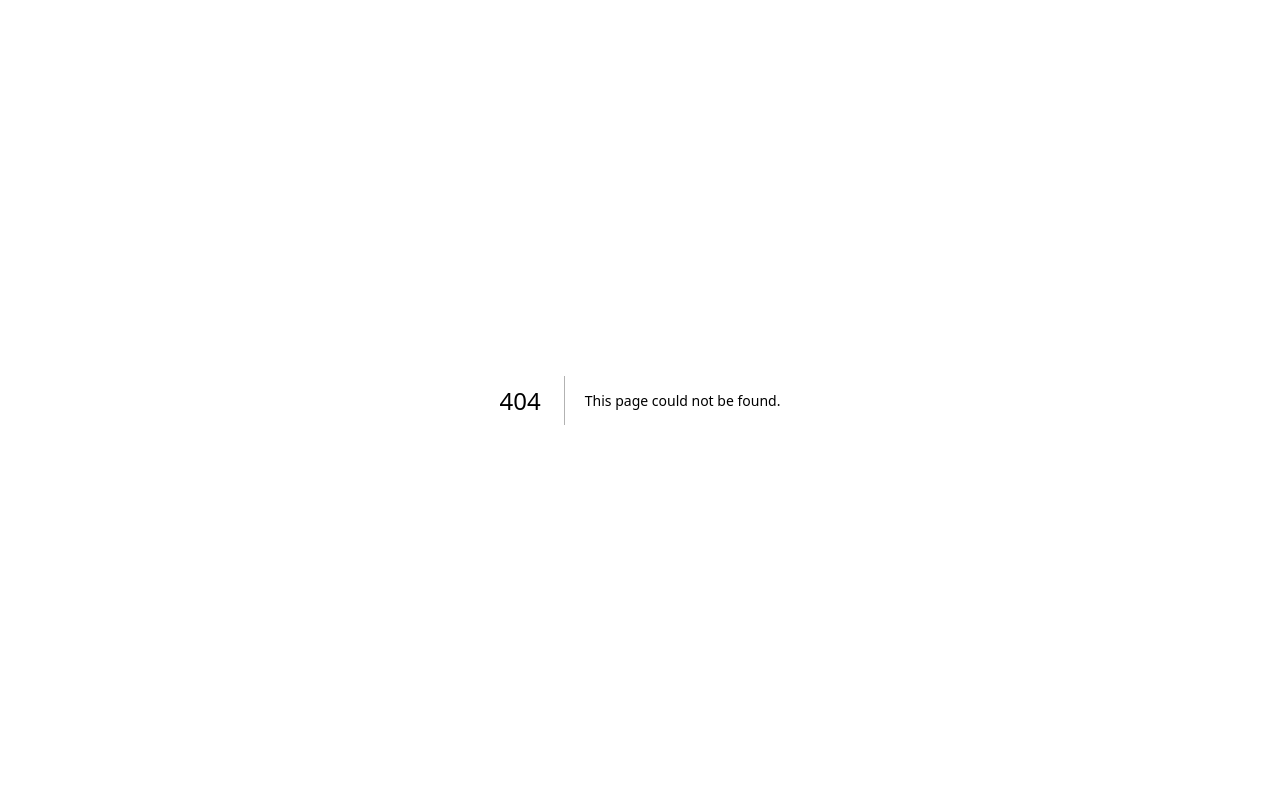
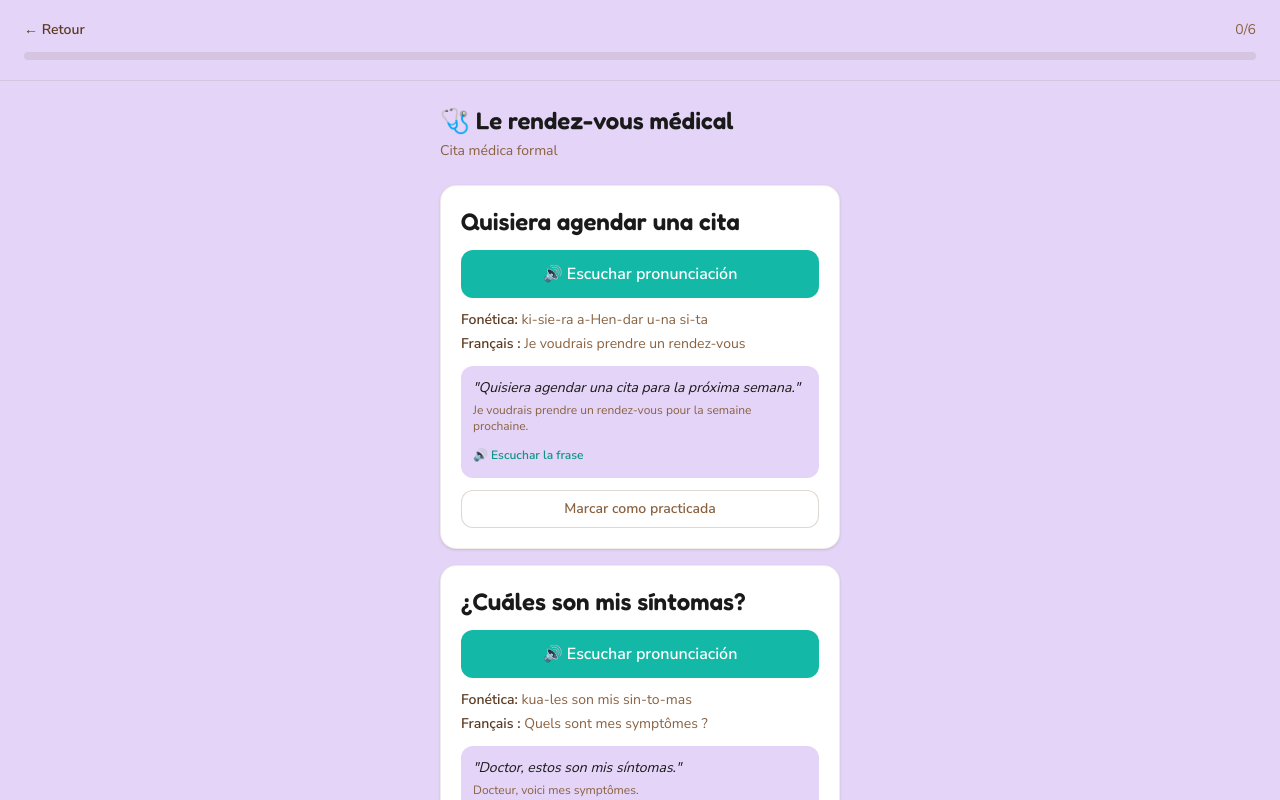
Before and after one commit to Cosamane/francenol, a Next.js app: page /lecciones/cita-medica in a window 1280 px wide. Before the commit this address had no page. Shown: the top 800 px of the page. Built offline with nearby package versions, Linux system fonts and the light colour scheme.

Commit message:
Agrega modismos, cita medica y tramites a Experto

```diff
--- /dev/null
+++ b/src/app/lecciones/cita-medica/page.js
@@ -0,0 +1,15 @@
+"use client";
+
+import PlantillaLeccion from "@/components/PlantillaLeccion";
+import citaMedica from "@/data/lecciones/citaMedica";
+
+export default function LeccionCitaMedica() {
+  return (
+    <PlantillaLeccion
+      emoji="🩺"
+      tituloFr="Le rendez-vous médical"
+      tituloEs="Cita médica formal"
+      palabras={citaMedica}
+    />
+  );
+}
--- /dev/null
+++ b/src/app/lecciones/modismos/page.js
@@ -0,0 +1,15 @@
+"use client";
+
+import PlantillaLeccion from "@/components/PlantillaLeccion";
+import modismos from "@/data/lecciones/modismos";
+
+export default function LeccionModismos() {
+  return (
+    <PlantillaLeccion
+      emoji="💭"
+      tituloFr="Expressions idiomatiques"
+      tituloEs="Modismos mexicanos"
+      palabras={modismos}
+    />
+  );
+}
--- /dev/null
+++ b/src/app/lecciones/tramites/page.js
@@ -0,0 +1,15 @@
+"use client";
+
+import PlantillaLeccion from "@/components/PlantillaLeccion";
+import tramites from "@/data/lecciones/tramites";
+
+export default function LeccionTramites() {
+  return (
+    <PlantillaLeccion
+      emoji="📋"
+      tituloFr="Les démarches administratives"
+      tituloEs="Trámites y burocracia"
+      palabras={tramites}
+    />
+  );
+}
--- a/src/app/page.js
+++ b/src/app/page.js
@@ -28,6 +28,9 @@ const lecciones = [
   { icon: "🗣️", fr: "Expressions courantes", es: "Dichos y frases coloquiales", slug: "dichos", nivel: "experto" },
   { icon: "🍽️", fr: "Au restaurant", es: "En el restaurante", slug: "restaurante", nivel: "experto" },
   { icon: "💻", fr: "La vie au travail", es: "Vida laboral", slug: "vida-laboral", nivel: "experto" },
+  { icon: "💭", fr: "Expressions idiomatiques", es: "Modismos mexicanos", slug: "modismos", nivel: "experto" },
+  { icon: "🩺", fr: "Le rendez-vous médical", es: "Cita médica formal", slug: "cita-medica", nivel: "experto" },
+  { icon: "📋", fr: "Les démarches administratives", es: "Trámites y burocracia", slug: "tramites", nivel: "experto" },
 ];
 
 export default function Home() {
--- /dev/null
+++ b/src/data/lecciones/citaMedica.js
@@ -0,0 +1,10 @@
+const citaMedica = [
+  { es: "Quisiera agendar una cita", fonetica: "ki-sie-ra a-Hen-dar u-na si-ta", fr: "Je voudrais prendre un rendez-vous", frase: "Quisiera agendar una cita para la próxima semana.", fraseFr: "Je voudrais prendre un rendez-vous pour la semaine prochaine." },
+  { es: "¿Cuáles son mis síntomas?", fonetica: "kua-les son mis sin-to-mas", fr: "Quels sont mes symptômes ?", frase: "Doctor, estos son mis síntomas.", fraseFr: "Docteur, voici mes symptômes." },
+  { es: "Soy alérgico/a a...", fonetica: "soy a-ler-Hi-ko a", fr: "Je suis allergique à...", frase: "Soy alérgica a la penicilina.", fraseFr: "Je suis allergique à la pénicilline." },
+  { es: "¿Necesito receta médica?", fonetica: "ne-se-si-to re-se-ta me-di-ka", fr: "J'ai besoin d'une ordonnance ?", frase: "¿Necesito receta médica para esto?", fraseFr: "J'ai besoin d'une ordonnance pour ça ?" },
+  { es: "el seguro médico", fonetica: "el se-gu-ro me-di-ko", fr: "l'assurance maladie", frase: "¿Aceptan mi seguro médico?", fraseFr: "Vous acceptez mon assurance maladie ?" },
+  { es: "los resultados", fonetica: "los re-sul-ta-dos", fr: "les résultats", frase: "¿Cuándo salen los resultados?", fraseFr: "Quand sortent les résultats ?" },
+];
+
+export default citaMedica;
--- /dev/null
+++ b/src/data/lecciones/modismos.js
@@ -0,0 +1,10 @@
+const modismos = [
+  { es: "Echar la mano", fonetica: "e-char la ma-no", fr: "Donner un coup de main", frase: "¿Me echas la mano con esto?", fraseFr: "Tu me donnes un coup de main avec ça ?" },
+  { es: "Ponerse las pilas", fonetica: "po-ner-se las pi-las", fr: "Se motiver / se bouger", frase: "Ya ponte las pilas con el trabajo.", fraseFr: "Bouge-toi un peu avec le travail." },
+  { es: "Costar un ojo de la cara", fonetica: "kos-tar un o-Ho de la ka-ra", fr: "Coûter les yeux de la tête", frase: "Ese coche costó un ojo de la cara.", fraseFr: "Cette voiture a coûté les yeux de la tête." },
+  { es: "Estar en las nubes", fonetica: "es-tar en las nu-bes", fr: "Être dans la lune", frase: "Perdón, estaba en las nubes.", fraseFr: "Désolé, j'étais dans la lune." },
+  { es: "Hacer de tripas corazón", fonetica: "a-ser de tri-pas ko-ra-son", fr: "Prendre son courage à deux mains", frase: "Hice de tripas corazón y hablé con él.", fraseFr: "J'ai pris mon courage à deux mains et je lui ai parlé." },
+  { es: "Ni modo", fonetica: "ni mo-do", fr: "Tant pis / c'est comme ça", frase: "Ni modo, ya no se puede hacer nada.", fraseFr: "Tant pis, on ne peut plus rien faire." },
+];
+
+export default modismos;
--- /dev/null
+++ b/src/data/lecciones/tramites.js
@@ -0,0 +1,10 @@
+const tramites = [
+  { es: "el trámite", fonetica: "el tra-mi-te", fr: "la démarche administrative", frase: "Este trámite tarda dos semanas.", fraseFr: "Cette démarche prend deux semaines." },
+  { es: "la identificación oficial", fonetica: "la i-den-ti-fi-ka-sion o-fi-sial", fr: "la pièce d'identité officielle", frase: "Traiga su identificación oficial.", fraseFr: "Apportez votre pièce d'identité officielle." },
+  { es: "¿Dónde hago fila?", fonetica: "don-de a-go fi-la", fr: "Où fais-je la queue ?", frase: "¿Dónde hago fila para esta ventanilla?", fraseFr: "Où fais-je la queue pour ce guichet ?" },
+  { es: "el comprobante de domicilio", fonetica: "el kom-pro-ban-te de do-mi-si-lio", fr: "le justificatif de domicile", frase: "Necesito un comprobante de domicilio.", fraseFr: "J'ai besoin d'un justificatif de domicile." },
+  { es: "llenar el formulario", fonetica: "lle-nar el for-mu-la-rio", fr: "remplir le formulaire", frase: "Llene el formulario con letra clara.", fraseFr: "Remplissez le formulaire lisiblement." },
+  { es: "la cita previa", fonetica: "la si-ta pre-bia", fr: "le rendez-vous préalable", frase: "Necesita sacar cita previa.", fraseFr: "Vous devez prendre rendez-vous au préalable." },
+];
+
+export default tramites;
```
